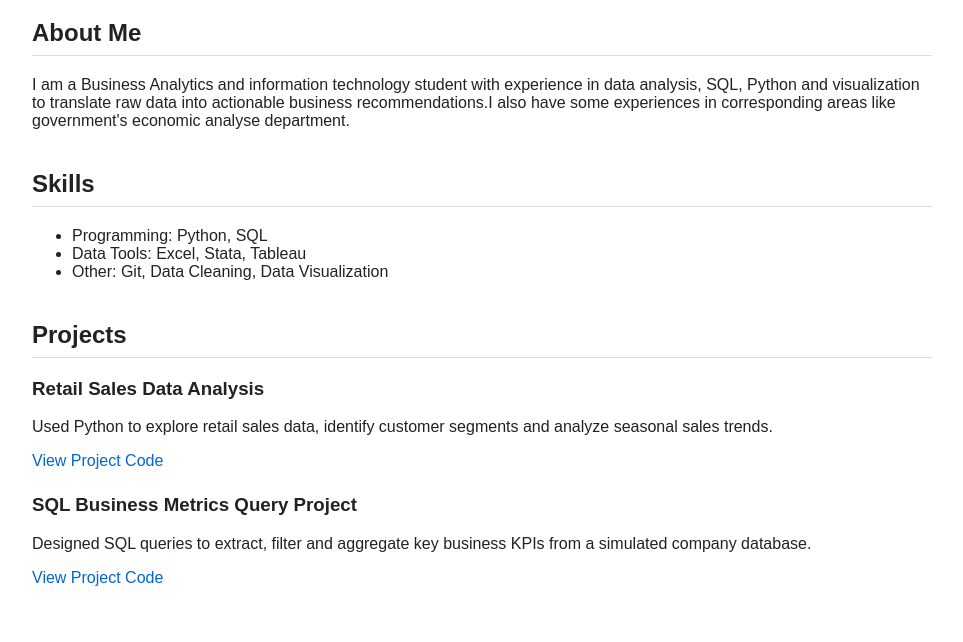
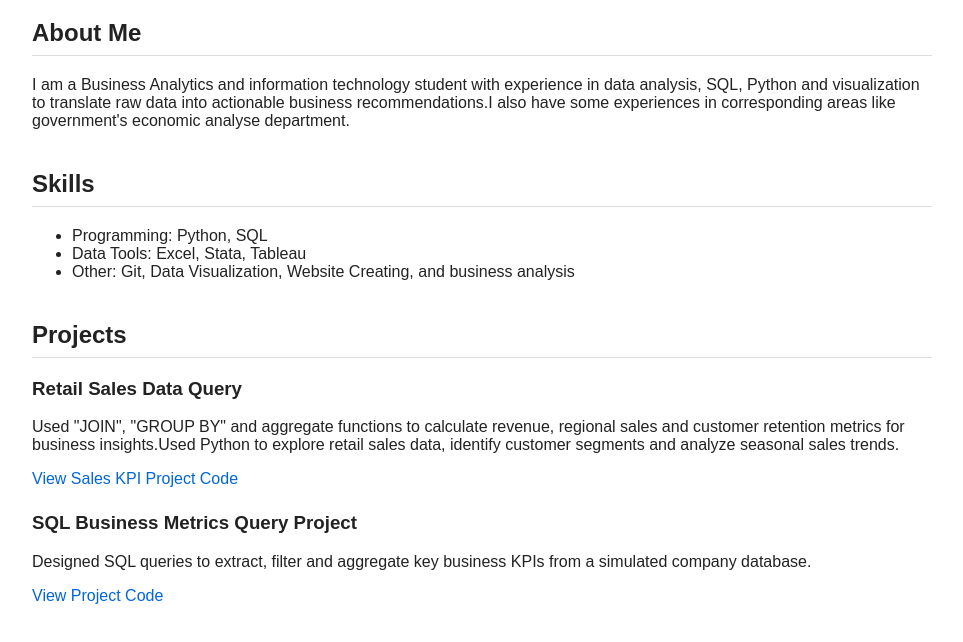
Before and after one commit to dd1343-gif/dd1343-gif.github.io, a plain HTML site: page index.html in a window 1280 px wide. Shown: the part 122-764 px from the top of the page, without its empty margins (158-1121 px from the left). Drawn offline with Linux system fonts and the light colour scheme.

Commit message:
Revise project details and enhance skills list
Updated project descriptions and added new project links.

```diff
--- a/index.html
+++ b/index.html
@@ -43,7 +43,7 @@
         <ul>
             <li>Programming: Python, SQL</li>
             <li>Data Tools: Excel, Stata, Tableau</li>
-            <li>Other: Git, Data Cleaning, Data Visualization</li>
+            <li>Other: Git, Data Visualization, Website Creating, and business analysis </li>
         </ul>
     </section>
 
@@ -51,9 +51,9 @@
     <section>
         <h2>Projects</h2>
         <div>
-            <h3>Retail Sales Data Analysis</h3>
-            <p>Used Python to explore retail sales data, identify customer segments and analyze seasonal sales trends.</p>
-            <a href="https://github.com/dd1343-gif">View Project Code</a>
+            <h3>Retail Sales Data Query</h3>
+            <p>Used "JOIN", "GROUP BY" and aggregate functions to calculate revenue, regional sales and customer retention metrics for business insights.Used Python to explore retail sales data, identify customer segments and analyze seasonal sales trends.</p>
+            <a href="https://github.com/dd1343-gif/sql-sales-kpi-project">View Sales KPI Project Code</a>
         </div>
         <div style="margin-top:24px;">
             <h3>SQL Business Metrics Query Project</h3>
```
